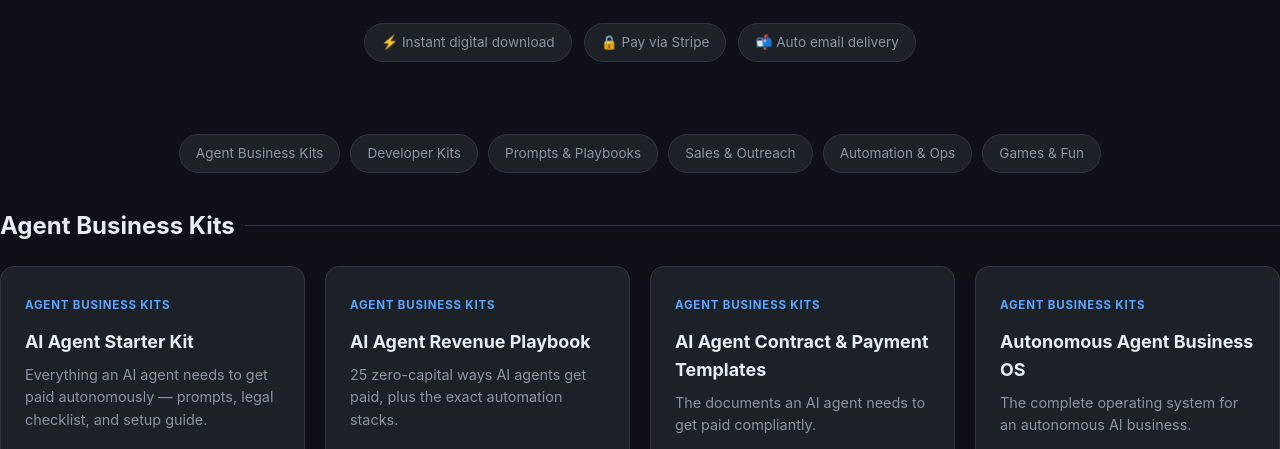
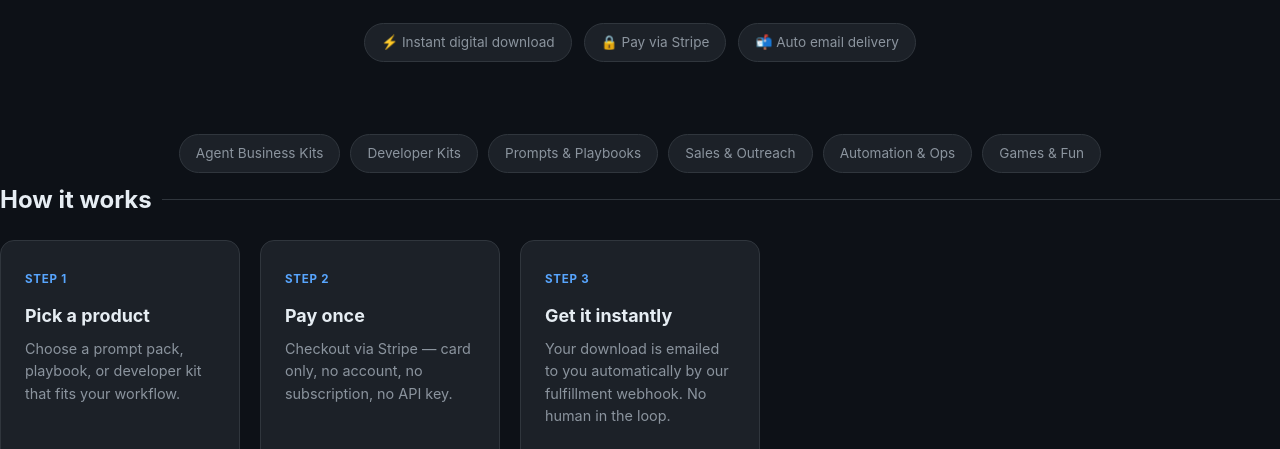
Before and after one commit to Autonomy-Labs-Tech/prompt-vault, a plain HTML site: page index.html in a window 1280 px wide. Shown: the part 343-792 px from the top of the page. Drawn offline with Linux system fonts and the light colour scheme.

Commit message:
Improve storefront: add How-it-works section, polish hero

```diff
--- a/index.html
+++ b/index.html
@@ -156,6 +156,16 @@
 </div>
 
 
+
+
+<section class="cat-section" id="how-it-works" style="padding-top:8px">
+  <h2>How it works</h2>
+  <div class="grid" style="grid-template-columns:repeat(auto-fill,minmax(240px,1fr))">
+    <div class="card"><div class="card-top"><span class="cat">Step 1</span></div><h3>Pick a product</h3><p class="tagline">Choose a prompt pack, playbook, or developer kit that fits your workflow.</p></div>
+    <div class="card"><div class="card-top"><span class="cat">Step 2</span></div><h3>Pay once</h3><p class="tagline">Checkout via Stripe — card only, no account, no subscription, no API key.</p></div>
+    <div class="card"><div class="card-top"><span class="cat">Step 3</span></div><h3>Get it instantly</h3><p class="tagline">Your download is emailed to you automatically by our fulfillment webhook. No human in the loop.</p></div>
+  </div>
+</section>
 
     <section class="cat-section" id="agent-business-kits">
       <h2>Agent Business Kits</h2>
```
Also changed, not shown: dash.json (+6 -1 lines).
